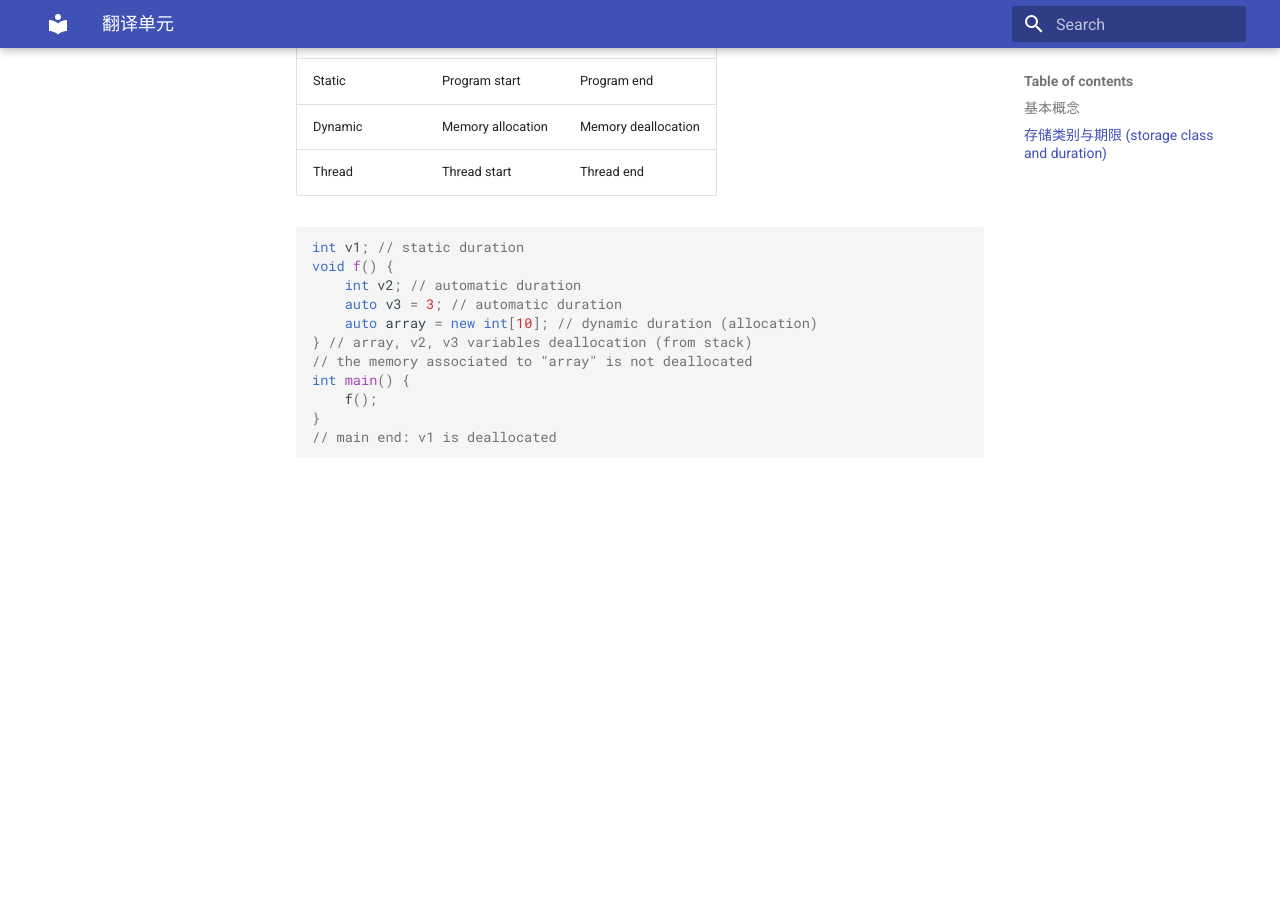
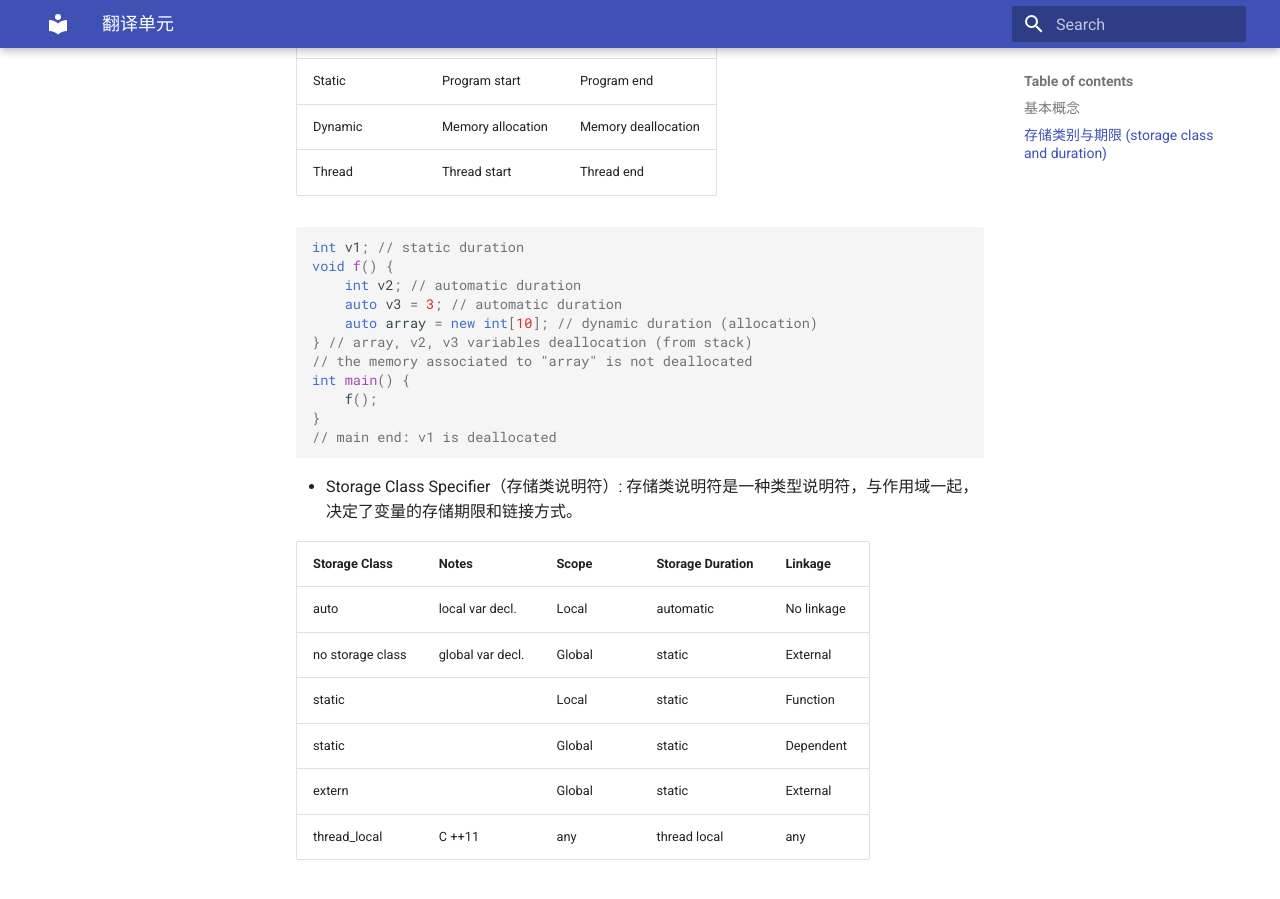
Before and after one commit to ymma98/technotes, an MkDocs documentation site: the page built from docs/cpp/翻译单元.md, in a window 1280 px wide and 900 px high, scrolled down 2028 px. Built offline with MkDocs 1.6.1 and Material for MkDocs 9.7.7, drawn with Linux system fonts in a browser that asks for light colours; before the commit the page ends 2510 px from its top, so only the background shows below that.

Commit message:
docs/cpp/翻译单元.md updated from https://stackedit.cn/

````diff
--- a/docs/cpp/翻译单元.md
+++ b/docs/cpp/翻译单元.md
@@ -80,8 +80,17 @@ int main() {
 ```
 
 
+* Storage Class Specifier（存储类说明符）: 存储类说明符是一种类型说明符，与作用域一起，决定了变量的存储期限和链接方式。
 
+| Storage Class | Notes | Scope | Storage Duration | Linkage |
+| :--- | :--- | :--- | :--- | :--- |
+| auto | local var decl. | Local | automatic | No linkage |
+| no storage class | global var decl. | Global | static | External |
+| static |  | Local | static | Function |
+| static |  | Global | static | Dependent |
+| extern |  | Global | static | External |
+| thread_local | C ++11 | any | thread local | any |
 <!--stackedit_data:
-eyJoaXN0b3J5IjpbLTIwNjYzNDY5NzAsMTYzODc3NDY3NywxNz
-UyMjkzNzNdfQ==
+eyJoaXN0b3J5IjpbLTk0Mjg0ODE2NSwxNjM4Nzc0Njc3LDE3NT
+IyOTM3M119
 -->
````
